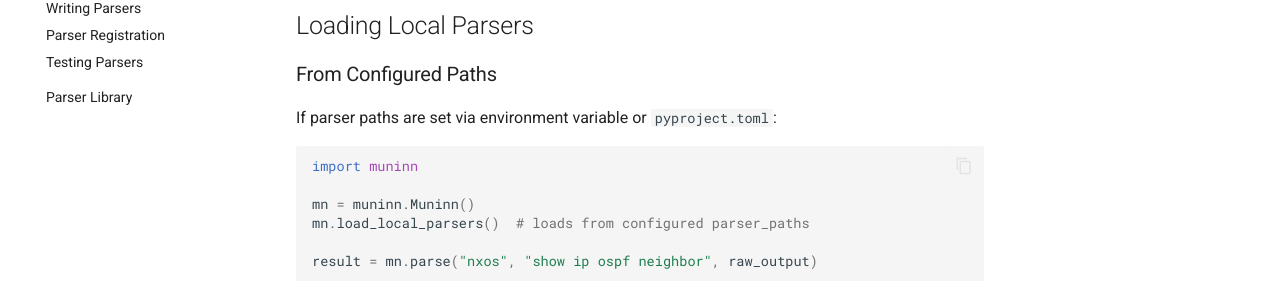
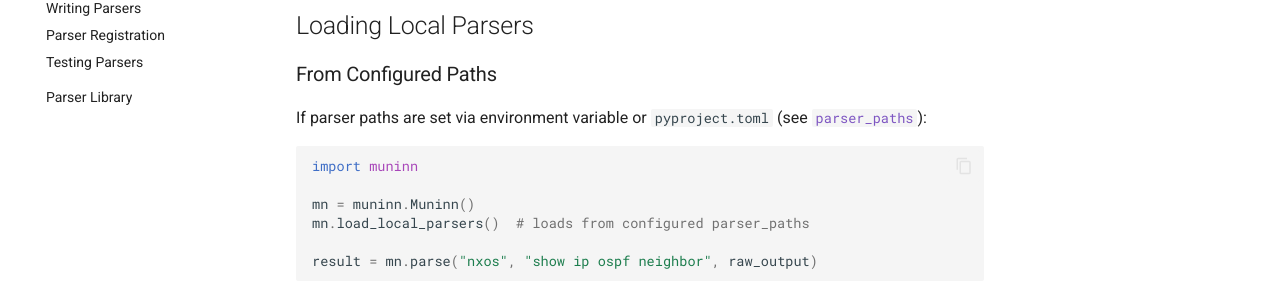
Before and after one commit to ChartinoLabs/Muninn, an MkDocs documentation site: the page built from docs/user-guide/local-parsers.md, in a window 1280 px wide and 900 px high. Shown: the part 372-672 px from the top of the window. Built offline with MkDocs 1.6.1 and Material for MkDocs 9.7.7, drawn with Linux system fonts in a browser that asks for light colours; comment, search, counter and statistics services are not loaded.

Commit message:
docs: link configured paths to parser_paths configuration section
Co-Authored-By: Claude Opus 4.6 (1M context) <noreply@anthropic.com>

````diff
--- a/docs/user-guide/local-parsers.md
+++ b/docs/user-guide/local-parsers.md
@@ -10,7 +10,7 @@ Muninn supports loading parser modules from local project paths without modifyin
 
 ### From Configured Paths
 
-If parser paths are set via environment variable or `pyproject.toml`:
+If parser paths are set via environment variable or `pyproject.toml` (see [`parser_paths`](configuration.md#parser_paths)):
 
 ```python
 import muninn
````
